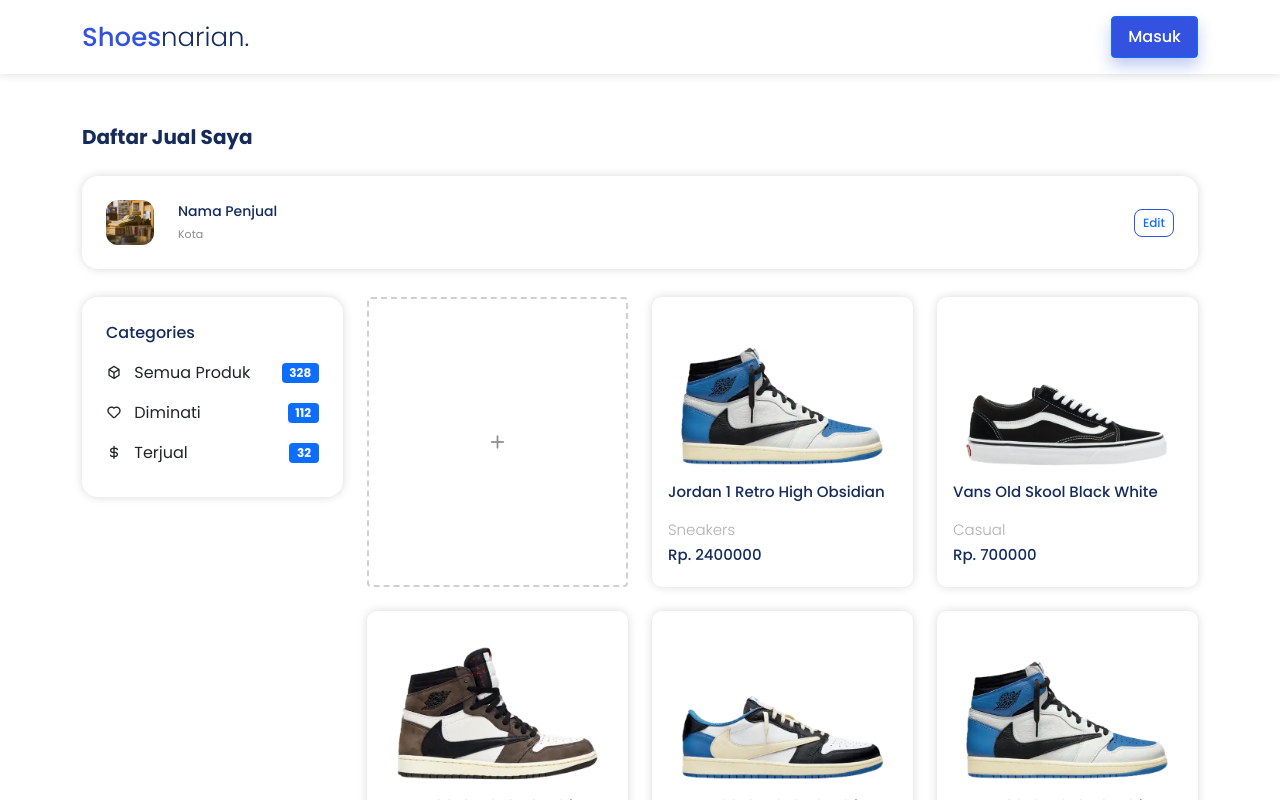
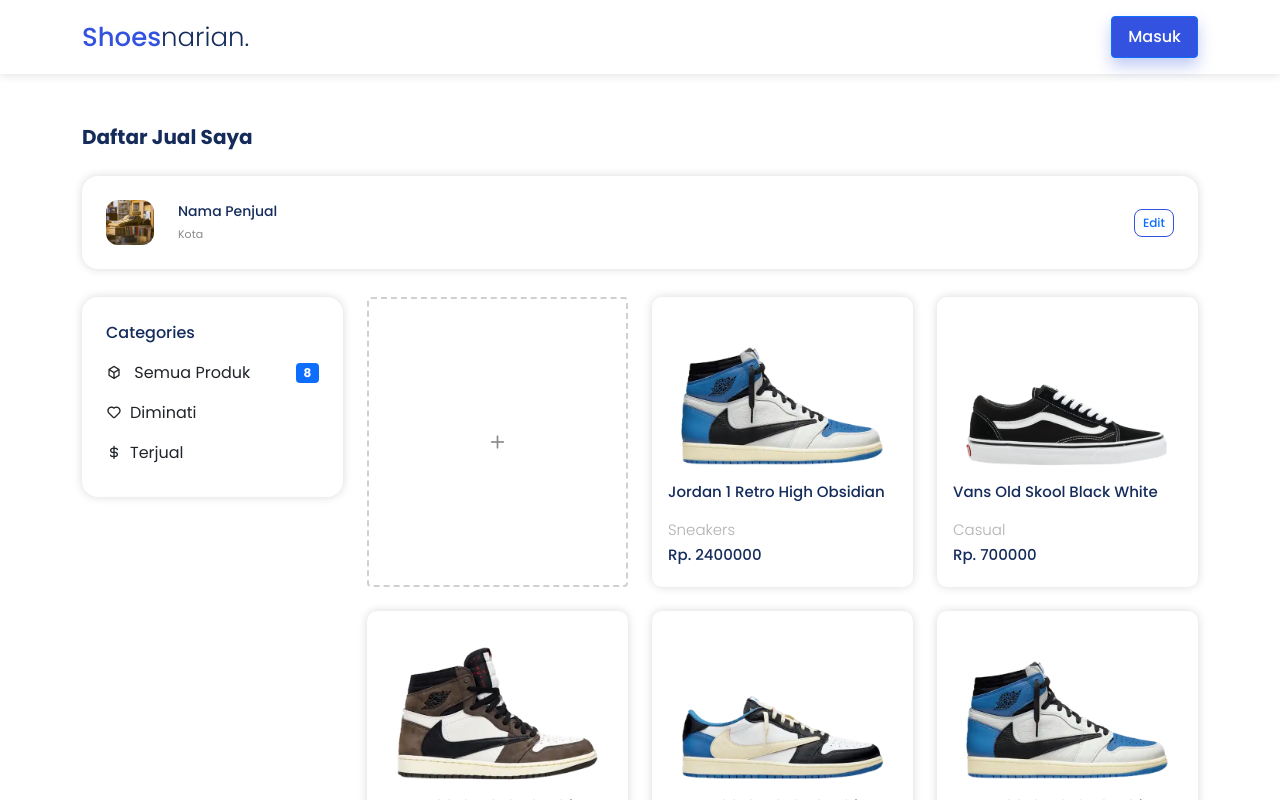
Before and after one commit to Arifhdyt11/fekelompok1-fsw5, a React (Create React App) app: page /seller in a window 1280 px wide. Shown: the top 800 px of the page. Built offline with nearby package versions, Linux system fonts and the light colour scheme.

Commit message:
filter data

```diff
--- a/src/components/daftar-jual/ProductBody.js
+++ b/src/components/daftar-jual/ProductBody.js
@@ -3,10 +3,14 @@
 import ProductSidebar from "./ProductSidebar";
 import ProductList from "./ProductList";
 
-function ProductBody({ product }) {
+function ProductBody({ product, filterItem, setProduct, menuItems }) {
     return (
         <div className="row">
-            <ProductSidebar />
+            <ProductSidebar
+                filterItem={filterItem}
+                setProduct={setProduct}
+                menuItems={menuItems}
+            />
             <ProductList product={product} />
         </div>
     );
--- a/src/components/daftar-jual/ProductItem.js
+++ b/src/components/daftar-jual/ProductItem.js
@@ -2,7 +2,7 @@
 
 function ProductItem({ name, category, price, image }) {
     return (
-        <div className="col-lg-4 col-md-6 col-6">
+        <div className="col-lg-4 col-md-6 col-6" >
             <div className="card p-3 mb-4">
                 <img src={image} alt={name} className="img-fluid img-sepatu" />
                 <h4 className="product-name">{name.substring(0, 28)} </h4>
--- a/src/components/daftar-jual/ProductList.js
+++ b/src/components/daftar-jual/ProductList.js
@@ -6,7 +6,6 @@
 
         <div className="col-lg-9 col-md-8 col-12">
             <div className="section-produk my-2">
-
                 <div className="row">
                     <div className="col-lg-4 col-md-6 col-6">
                         <a href=" ">
@@ -17,12 +16,10 @@
                     </div>
                     {
                         product.map((item) => (
-                            <ProductItem key={product.id} {...item} />
+                            <ProductItem key={item.id} {...item} />
                         ))
                     }
-
                 </div>
-
             </div>
         </div>
 
--- a/src/components/daftar-jual/ProductSidebar.js
+++ b/src/components/daftar-jual/ProductSidebar.js
@@ -1,33 +1,45 @@
 import React from "react";
+import { getInitialData } from "../../json/data.js";
 
-function ProductSidebar() {
+function ProductSidebar({ filterItem, setProduct, menuItems }) {
+
+    let total = getInitialData().length;
+
     return (
-
         <div className="col-lg-3 col-md-4 col-12">
             <div className="section-sidebar my-2">
                 <h5>Categories </h5>
                 <ul className="list-group">
                     <li
+                        onClick={() => setProduct(getInitialData())}
                         className="list-group-item list-group-item-action d-flex justify-content-between align-items-center category">
                         <div className="icon-list">
                             <i className="uil uil-cube item-icon"></i> Semua Produk
                         </div>
-                        <span className="badge bg-primary">328</span>
+                        <span className="badge bg-primary">{total}</span>
                     </li>
-                    <li
-                        className="list-group-item list-group-item-action d-flex justify-content-between align-items-center category">
-                        <div className="icon-list">
-                            <i className="uil uil-heart item-icon"></i> Diminati
-                        </div>
-                        <span className="badge bg-primary">112</span>
-                    </li>
-                    <li
-                        className="list-group-item list-group-item-action d-flex justify-content-between align-items-center category">
-                        <div className="icon-list">
-                            <i className="uil uil-dollar-alt item-icon"></i> Terjual
-                        </div>
-                        <span className="badge bg-primary">32</span>
-                    </li>
+
+                    {menuItems.map((Val, id) => {
+                        return (
+                            <li
+                                onClick={() => filterItem(Val)}
+                                key={id}
+                                className="list-group-item list-group-item-action d-flex justify-content-between align-items-center category">
+                                <div className="icon-list">
+                                    {
+                                        Val === "Diminati" ? (
+                                            <i className="uil uil-heart item-icon"></i>
+                                        ) : (
+                                            <i className="uil uil-dollar-alt item-icon"></i>
+                                        )
+                                    }
+                                    {Val}
+                                </div>
+                                <span className="badge bg-primary"></span>
+                            </li>
+                        );
+                    })}
+
                 </ul>
             </div>
         </div>
--- a/src/json/data.js
+++ b/src/json/data.js
@@ -4,56 +4,63 @@
     "image": "../images/shoes-1.png",
     "name": "Jordan 1 Retro High Obsidian JDR",
     "category": "Sneakers",
-    "price": "2400000"
+    "price": "2400000",
+    "status": "Diminati"
   },
   {
     "id": 2,
     "image": "../images/shoes-2.png",
     "name": "Vans Old Skool Black White",
     "category": "Casual",
-    "price": "700000"
+    "price": "700000",
+    "status": "Terjual"
   },
   {
     "id": 3,
     "image": "../images/shoes-3.png",
     "name": "Vans Old Skool Black White",
     "category": "Casual",
-    "price": "7000000"
+    "status": "Diminati"
   },
   {
     "id": 4,
     "image": "../images/shoes-4.png",
     "name": "Vans Old Skool Black White",
     "category": "Boots",
-    "price": "5500000"
+    "price": "5500000",
+    "status": "Terjual"
   },
   {
     "id": 5,
     "image": "../images/shoes-1.png",
     "name": "Vans Old Skool Black White",
     "category": "Sneakers",
-    "price": "3500000"
+    "price": "3500000",
+    "status": "Diminati"
   },
   {
     "id": 6,
     "image": "../images/shoes-2.png",
     "name": "Vans Old Skool Black White",
     "category": "Casual",
-    "price": "700000"
+    "price": "700000",
+    "status": "Terjual"
   },
   {
     "id": 7,
     "image": "../images/shoes-3.png",
     "name": "Vans Old Skool Black White",
     "category": "Casual",
-    "price": "7000000"
+    "price": "7000000",
+    "status": "Diminati"
   },
   {
     "id": 8,
     "image": "../images/shoes-4.png",
     "name": "Vans Old Skool Black White",
     "category": "Boots",
-    "price": "5500000"
+    "price": "5500000",
+    "status": "Diminati"
   },
 ]);
 
--- a/src/pages/DaftarJual.js
+++ b/src/pages/DaftarJual.js
@@ -11,12 +11,26 @@
   // getdata
   const [product, setProduct] = useState(getInitialData());
 
+  const menuItems = [...new Set(getInitialData().map((Val) => Val.status))];
+
+  const filterItem = (curcat) => {
+    const newItem = getInitialData().filter((newVal) => {
+      return newVal.status === curcat;
+    });
+    setProduct(newItem);
+  };
+
   return (
     <>
       <Navbar />
       <div className="container my-5">
         <ProductHeader />
-        <ProductBody product={product} setProduct={setProduct} />
+        <ProductBody
+          product={product}
+          setProduct={setProduct}
+          filterItem={filterItem}
+          menuItems={menuItems}
+        />
       </div>
       <Footer />
     </>
```
